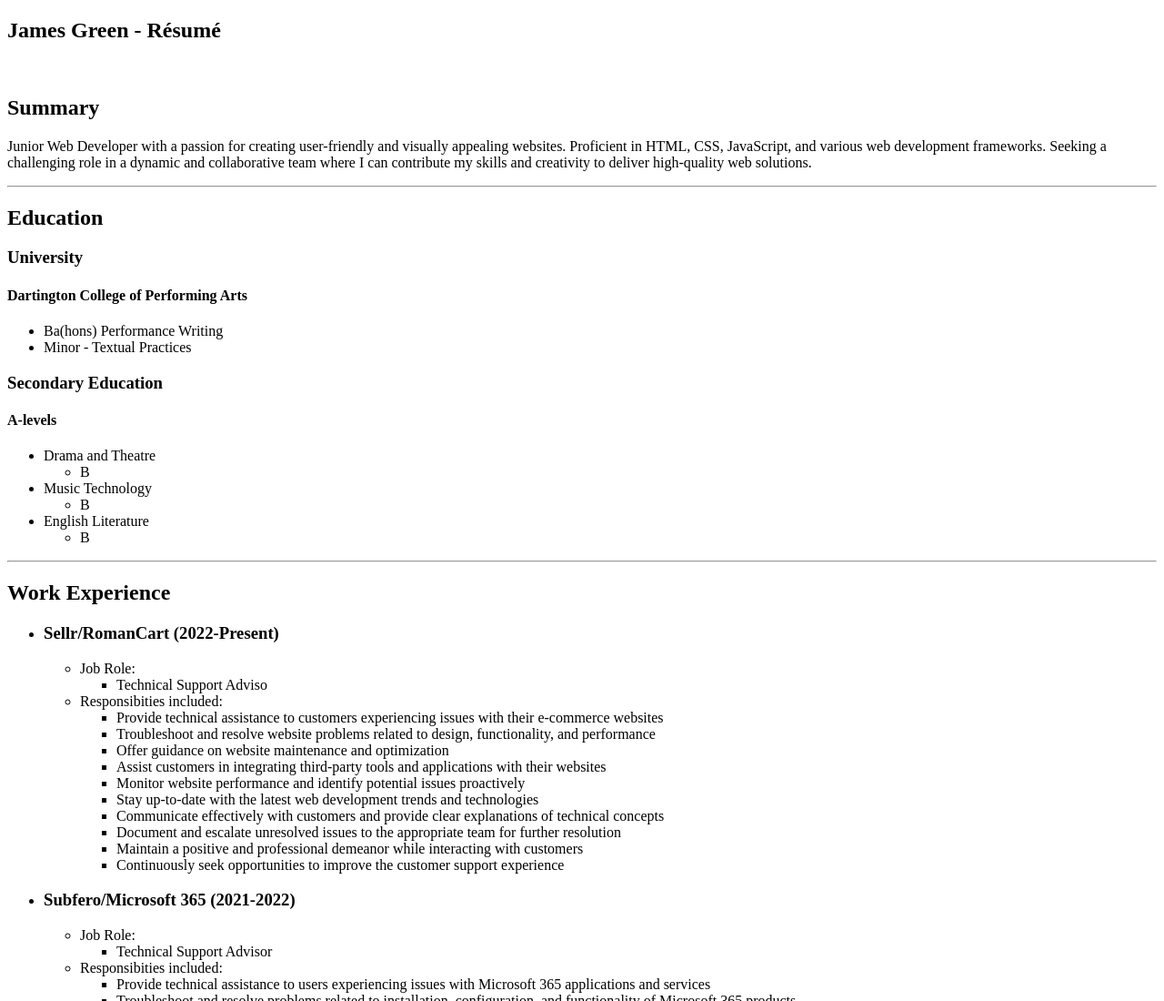
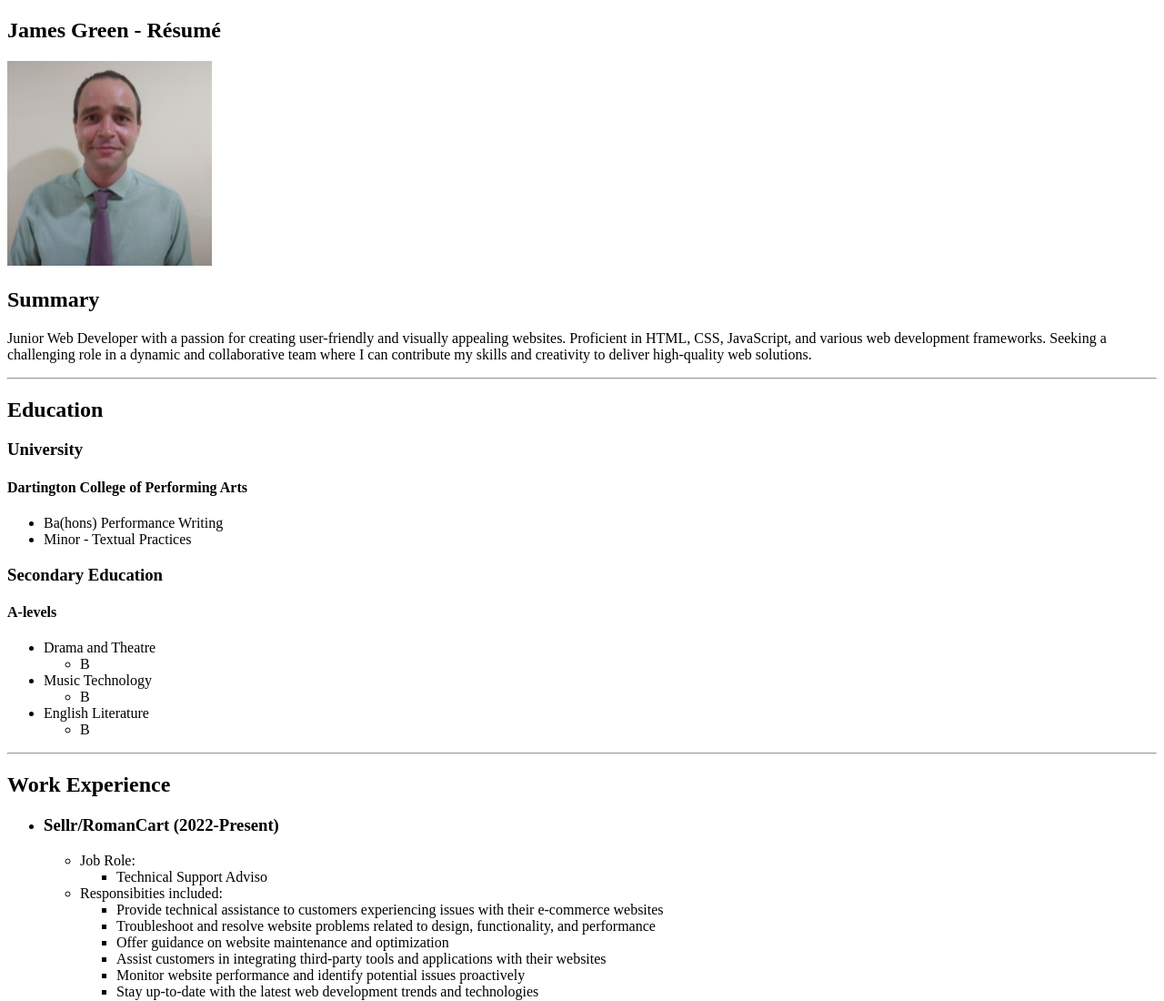
Before and after one commit to PlebianJim/capstone-project-1, a plain HTML site: page index.html in a window 1280 px wide. Shown: the top 1100 px of the page at 91% size. Drawn offline with Linux system fonts and the light colour scheme.

Commit message:
addded image to resume

```diff
--- a/index.html
+++ b/index.html
@@ -10,7 +10,7 @@
 <body>
     <section class="summary">
         <h1>James Green - R&#233sum&#233</h1>
-        <img src="" alt="">
+        <img src="./images/pfp.jpg" alt="">
         <h2>Summary</h2>
         <p>Junior Web Developer with a passion for creating user-friendly and visually appealing websites. Proficient in
             HTML, CSS, JavaScript, and various web development frameworks. Seeking a challenging role in a dynamic and
```
